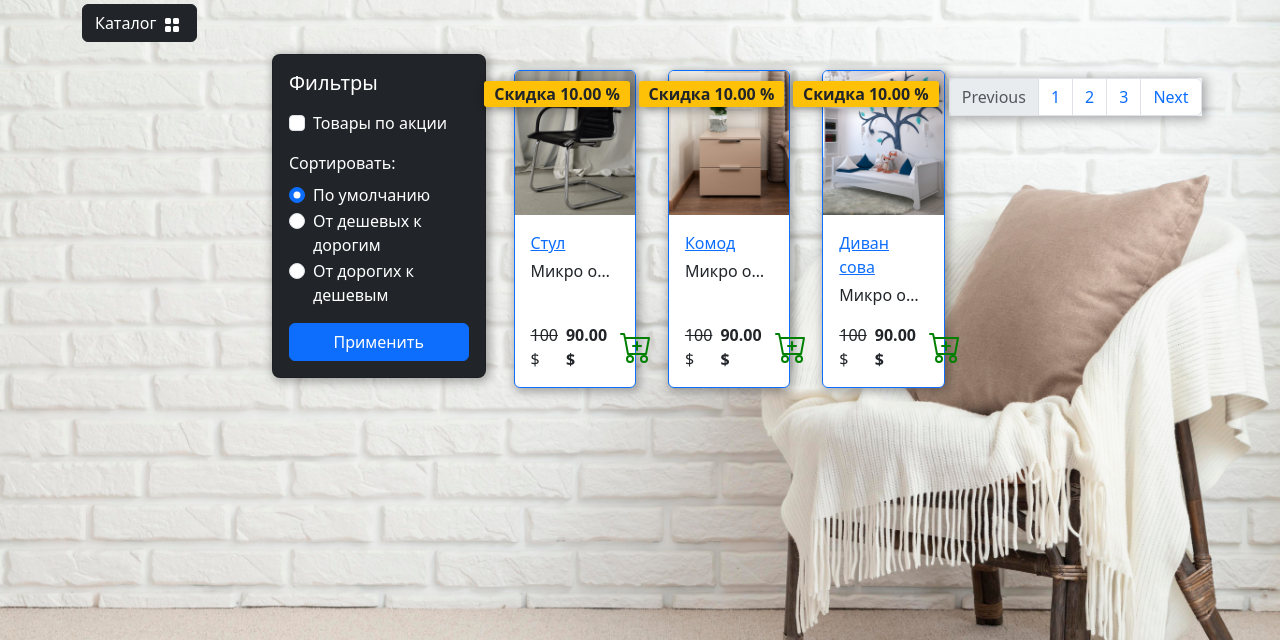
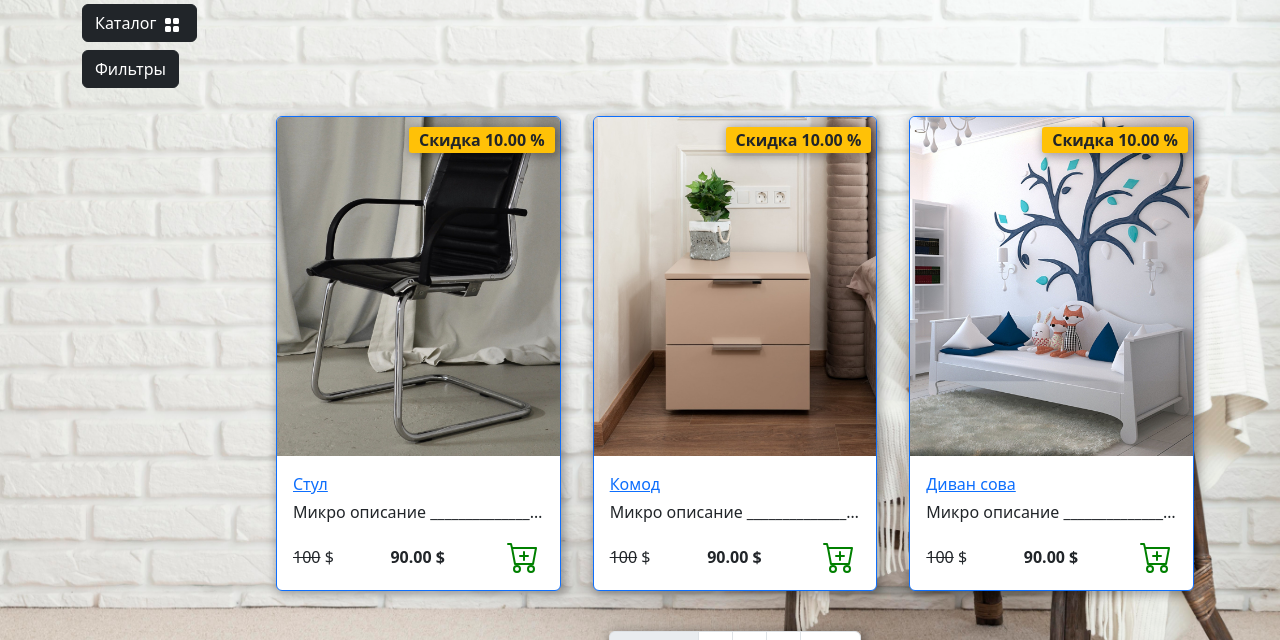
Before and after one commit to R2SEEE/home, a Django app: template orders/templates/orders/catalog.html in a window 1280 px wide. Shown: the part 56-696 px from the top of the page. Run offline with Django 5.2, Linux system fonts and the light colour scheme; the template is opened without the code that fills it, so the values that code supplies are empty; some libraries are stand-ins or nearby versions.

Commit message:
fix(ui): изменил поведение кнопки фильтра

```diff
--- a/main/templates/main/base.html
+++ b/main/templates/main/base.html
@@ -164,7 +164,13 @@
                         <li><a class="dropdown-item text-white" href="{% url 'orders:index' %}">Фурнитура</a></li>
                     </ul>
                 </div>
+
+                {% block filter %}
+
+                {% endblock filter %}
             </div>
+
+
         </div>
         <!-- Контент -->
         <div class="container">
--- a/orders/templates/orders/catalog.html
+++ b/orders/templates/orders/catalog.html
@@ -6,76 +6,50 @@
 <link rel="stylesheet" href="{% static 'css/my_footer_css.css'%}">
 {% endblock css %}
 
-{% block content %}
-<div class="row">
-    <!-- Левая колонка с фильтром -->
-    <div class="col-12 col-md-4 col-lg-3 mb-4">
 
-        <!-- Кнопка для мобилок -->
-        <button class="btn btn-dark w-100 d-md-none mb-3"
-                type="button"
-                data-bs-toggle="collapse"
-                data-bs-target="#filters"
-                aria-expanded="false"
-                aria-controls="filters">
+{% block filter %}
+<!-- КНОПКА "Фильтры" – как Каталог, но с dropdown-меню -->
+<div class="dropdown mb-2">
+    <button class="btn btn-secondary dropdown-toggle btn-dark" type="button" data-bs-toggle="dropdown"
+            aria-expanded="false">
         Фильтры
     </button>
 
-        <!-- Блок фильтров: на md+ всегда открыт, на xs/s — в collapse -->
-        <div id="filters" class="collapse d-md-block">
-            <div class="card bg-dark text-white custom-shadow filter-card">
-                <div class="card-body">
-                    <h5 class="card-title mb-3">Фильтры</h5>
-
-                    <form action="" method="get">
-                        <div class="form-check mb-3">
-                            <input class="form-check-input" type="checkbox" name="on_sale" id="onSaleCheck"
-                                   value="on">
-                            <label class="form-check-label" for="onSaleCheck">
+    <form action="" method="get" class="dropdown-menu bg-dark" data-bs-theme="dark">
+        <div class="form-check text-white mx-3">
+            <input class="form-check-input" type="checkbox" name="on_sale" id="flexCheckDefault" value="on">
+            <input type="hidden" name="q" value="request.GET.q">
+            <label class="form-check-label" for="flexCheckDefault">
                 Товары по акции
             </label>
         </div>
-
-                        <input type="hidden" name="q" value="{{ request.GET.q }}">
-
-                        <p class="mb-2">Сортировать:</p>
-
-                        <div class="form-check">
-                            <input class="form-check-input" type="radio" name="order_by" id="orderDefault"
-                                   value="default" checked>
-                            <label class="form-check-label" for="orderDefault">
+        <p class="text-white mx-3 mt-3">Сортировать:</p>
+        <div class="form-check text-white mx-3">
+            <input class="form-check-input" type="radio" name="order_by" id="flexRadioDefault1" value="default"
+                   checked>
+            <label class="form-check-label" for="flexRadioDefault1">
                 По умолчанию
             </label>
         </div>
-
-                        <div class="form-check">
-                            <input class="form-check-input" type="radio" name="order_by" id="orderPriceAsc"
-                                   value="price">
-                            <label class="form-check-label" for="orderPriceAsc">
+        <div class="form-check text-white mx-3">
+            <input class="form-check-input" type="radio" name="order_by" id="flexRadioDefault2" value="price">
+            <label class="form-check-label" for="flexRadioDefault2">
                 От дешевых к дорогим
             </label>
         </div>
-
-                        <div class="form-check mb-3">
-                            <input class="form-check-input" type="radio" name="order_by" id="orderPriceDesc"
-                                   value="-price">
-                            <label class="form-check-label" for="orderPriceDesc">
+        <div class="form-check text-white mx-3">
+            <input class="form-check-input" type="radio" name="order_by" id="flexRadioDefault3" value="-price">
+            <label class="form-check-label" for="flexRadioDefault3">
                 От дорогих к дешевым
             </label>
         </div>
-
-                        <button type="submit" class="btn btn-primary w-100">
-                            Применить
-                        </button>
+        <button type="submit" class="btn btn-primary mx-3 mt-3">Применить</button>
     </form>
 </div>
-            </div>
-        </div>
-    </div>
+{% endblock filter %}
 
-    <!-- Правая колонка с каталогом -->
-    <div class="col-12 col-md-8 col-lg-9 d-flex">
-        <div class="row flex-grow-1">
+{% block content %}
+<div class="row">
     <!-- Карта товара -->
     <div class="col-12 col-sm-6 col-lg-4 p-3">
         <div class="card border-primary rounded custom-shadow position-relative h-100">
@@ -167,7 +141,7 @@
         </div>
     </ul>
 </nav>
-    </div>
+
 </div>
 {% endblock content %}
 
--- a/static/css/my_css.css
+++ b/static/css/my_css.css
@@ -47,7 +47,6 @@ body {
 .filter-card {
     height: 100%;               /* растягиваем */
     position: sticky;
-
     border-radius: 8px;
 }
 
```
Lines whose indentation alone changed are shown as unchanged.
